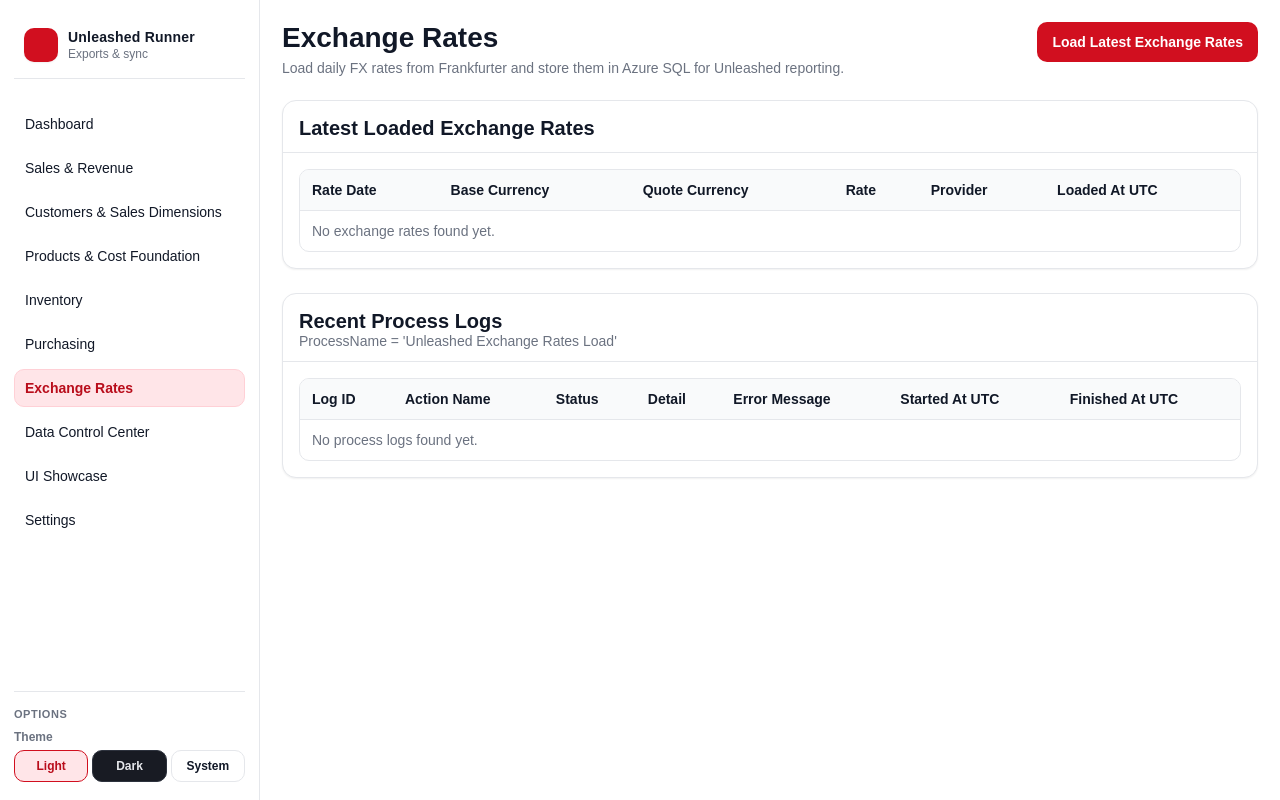
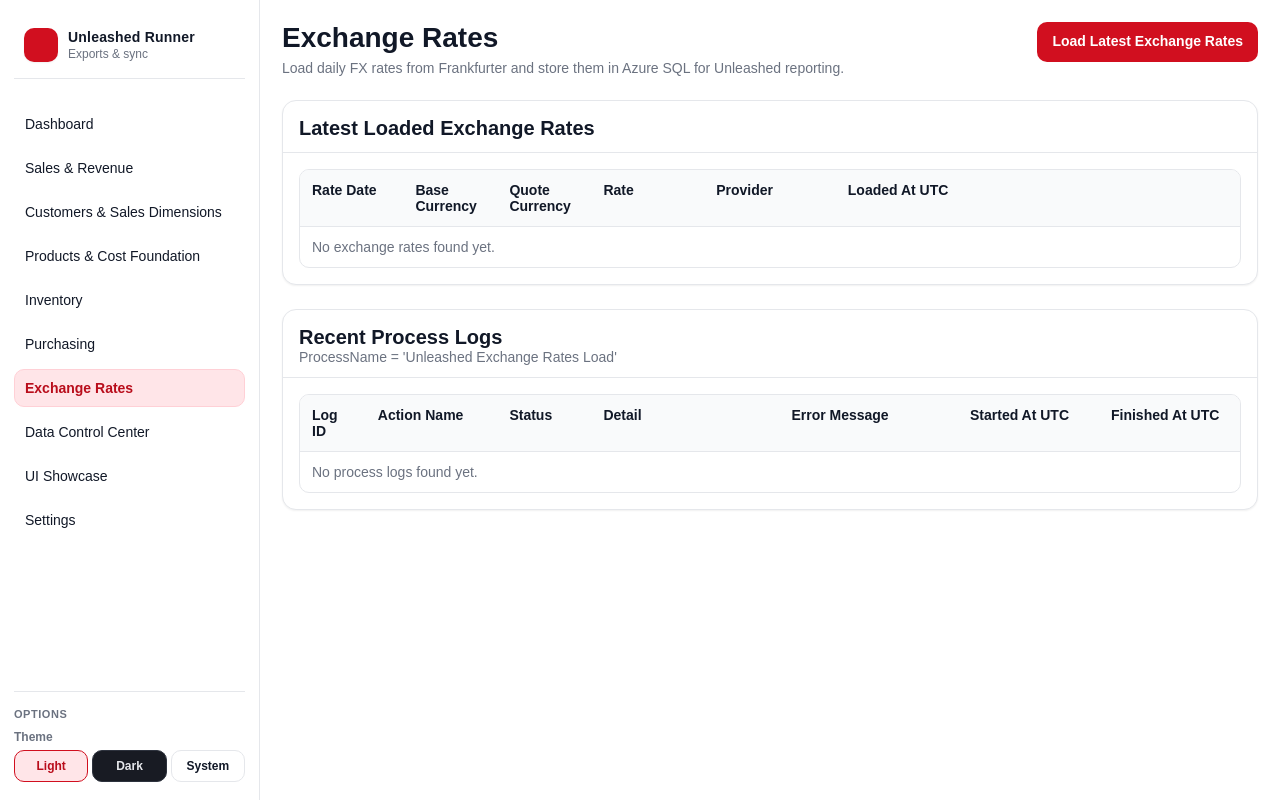
Before and after one commit to LeeKnowles02/unleashed_api, a Flask app: page /unleashed/exchange-rates in a window 1280 px wide. Run offline with Flask 3, Linux system fonts and the light colour scheme; data that the repository does not hold is empty; some libraries are stand-ins or nearby versions.

Commit message:
Updated the side bar to have options together, and fixed layut for fx

```diff
--- a/static/css/components.css
+++ b/static/css/components.css
@@ -3,9 +3,15 @@
     box-sizing: border-box;
 }
 
+/*
+ * App shell (viewport layout)
+ * Reusable pattern for Xero Runner: root grid + fixed sidebar column + main
+ * with minmax(0, 1fr), overflow hidden on the shell/body, overflow-y auto on main.
+ */
 html,
 body {
     height: 100%;
+    overflow: hidden;
 }
 
 body {
@@ -18,15 +24,18 @@
 
 .app {
     display: grid;
-    grid-template-columns: 260px 1fr;
+    grid-template-columns: 260px minmax(0, 1fr);
     height: 100vh;
     min-height: 0;
+    overflow: hidden;
 }
 
 .sidebar {
     display: flex;
     flex-direction: column;
     height: 100%;
+    min-height: 0;
+    overflow: hidden;
     border-right: 1px solid var(--border);
     background: var(--surface);
     padding: 18px 14px;
@@ -148,11 +157,16 @@
 }
 
 .main {
+    min-height: 0;
+    overflow-y: auto;
+    overflow-x: hidden;
     padding: 22px 22px 40px;
 }
 
 .container {
+    width: 100%;
     max-width: var(--container-max);
+    min-width: 0;
 }
 
 .h1 {
@@ -199,6 +213,8 @@
 
 /* Cards */
 .card {
+    min-width: 0;
+    max-width: 100%;
     border: 1px solid var(--border);
     border-radius: var(--radius-lg);
     background: var(--surface);
@@ -208,10 +224,14 @@
 .card-header {
     padding: 16px 16px 12px;
     border-bottom: 1px solid var(--border);
+    min-width: 0;
+    overflow-wrap: break-word;
 }
 
 .card-body {
     padding: 16px;
+    min-width: 0;
+    overflow-wrap: break-word;
 }
 
 .btn {
@@ -342,12 +362,27 @@
     border: 1px solid var(--border);
     border-radius: var(--radius-md);
     overflow: hidden;
+    max-width: 100%;
+    min-width: 0;
 }
 
 table {
     width: 100%;
+    max-width: 100%;
     border-collapse: collapse;
     font-size: 14px;
+}
+
+/* Dense data tables: stay within main width (no page-level horizontal scroll) */
+table.data-table {
+    table-layout: fixed;
+}
+
+table.data-table th,
+table.data-table td {
+    overflow-wrap: anywhere;
+    word-break: break-word;
+    vertical-align: top;
 }
 
 thead {
@@ -367,18 +402,62 @@
     color: var(--text);
 }
 
+.space-between {
+    display: flex;
+    align-items: flex-start;
+    justify-content: space-between;
+    gap: 12px;
+    flex-wrap: wrap;
+}
+
+.space-between>.stack-6,
+.space-between>.stack-10,
+.space-between>.stack-14,
+.space-between>.stack-18,
+.space-between>.stack-24 {
+    min-width: 0;
+    flex: 1 1 200px;
+}
+
+.space-between>form {
+    flex: 0 1 auto;
+    max-width: 100%;
+}
+
+.space-between>.row {
+    flex: 0 1 auto;
+    max-width: 100%;
+    min-width: 0;
+}
+
+.space-between>.btn,
+.space-between>form .btn {
+    max-width: 100%;
+    white-space: normal;
+    text-align: center;
+    line-height: 1.25;
+}
+
+.space-between>.btn.btn-md,
+.space-between>.btn.btn-lg,
+.space-between>form .btn.btn-md,
+.space-between>form .btn.btn-lg {
+    height: auto;
+    min-height: 40px;
+    padding-top: 8px;
+    padding-bottom: 8px;
+}
+
+.space-between>.btn.btn-lg,
+.space-between>form .btn.btn-lg {
+    min-height: 44px;
+}
+
 .row {
     display: flex;
     flex-wrap: wrap;
     gap: 10px;
     align-items: center;
-}
-
-.space-between {
-    display: flex;
-    align-items: flex-start;
-    justify-content: space-between;
-    gap: 12px;
 }
 
 .hr {
--- a/templates/exchange_rates.html
+++ b/templates/exchange_rates.html
@@ -54,7 +54,15 @@
       </div>
       <div class="card-body">
         <div class="table-wrap">
-          <table>
+          <table class="data-table">
+            <colgroup>
+              <col style="width: 11%;" />
+              <col style="width: 10%;" />
+              <col style="width: 10%;" />
+              <col style="width: 12%;" />
+              <col style="width: 14%;" />
+              <col style="width: 43%;" />
+            </colgroup>
             <thead>
               <tr>
                 <th>Rate Date</th>
@@ -95,7 +103,16 @@
       </div>
       <div class="card-body">
         <div class="table-wrap">
-          <table>
+          <table class="data-table">
+            <colgroup>
+              <col style="width: 7%;" />
+              <col style="width: 14%;" />
+              <col style="width: 10%;" />
+              <col style="width: 20%;" />
+              <col style="width: 19%;" />
+              <col style="width: 15%;" />
+              <col style="width: 15%;" />
+            </colgroup>
             <thead>
               <tr>
                 <th>Log ID</th>
--- a/templates/layout.html
+++ b/templates/layout.html
@@ -24,6 +24,7 @@
   </head>
 
   <body>
+    <!-- App shell: .app (CSS grid) > .sidebar + .main > .container — same pattern can ship in Xero Runner. -->
     <div class="app">
       <aside class="sidebar">
         <div class="brand">
```
